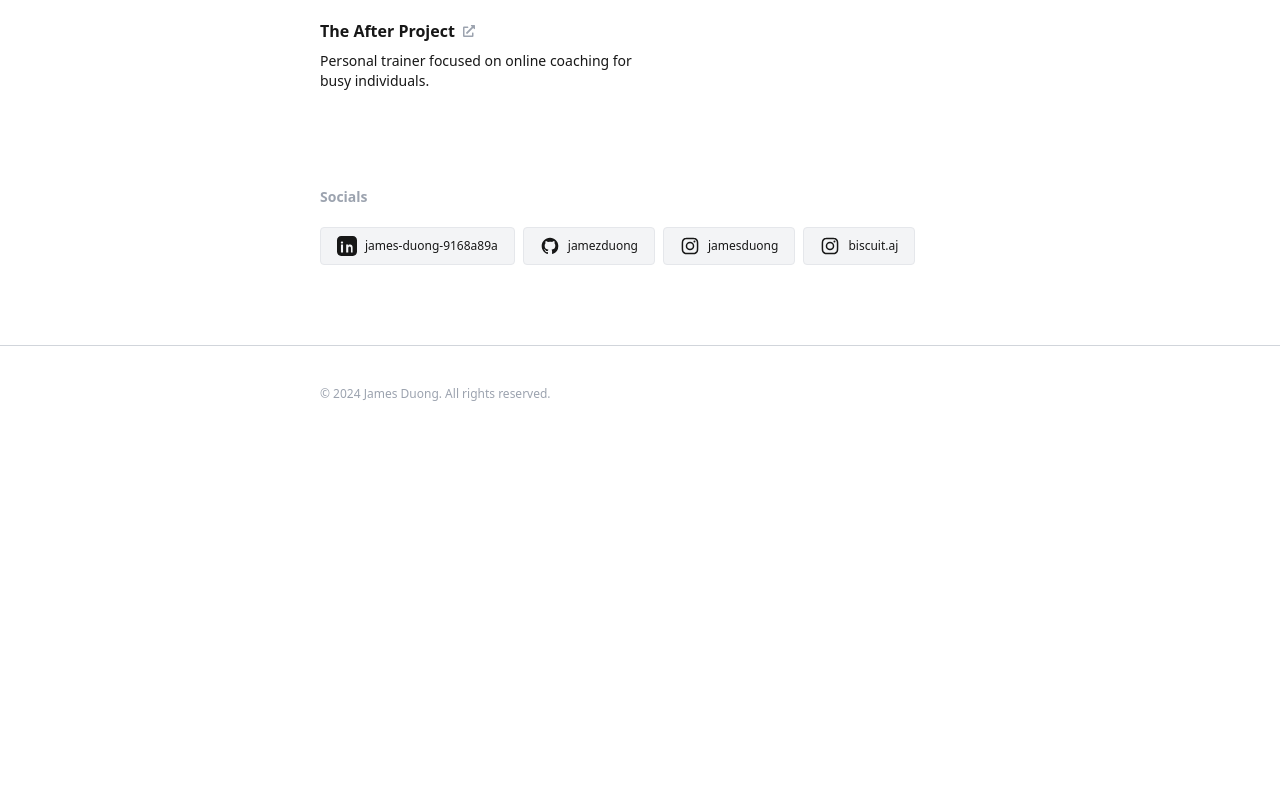
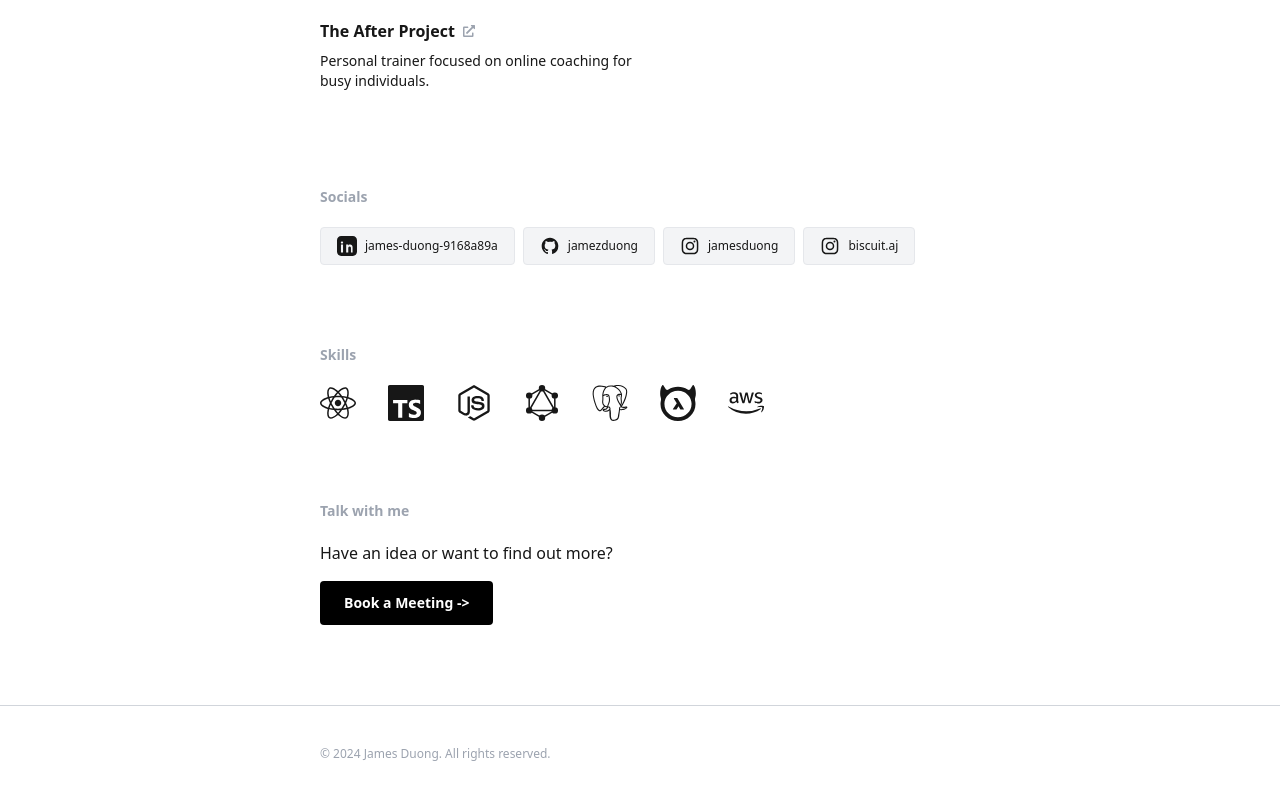
Before and after one commit to jamezduong/jamezduong.github.io, a Next.js app: page / in a window 1280 px wide. Shown: the part 1298-2098 px from the top of the page. Before the commit the page ends 1740 px from the top, so only its background shows below. Built offline with nearby package versions, Linux system fonts and the light colour scheme; a web font is replaced by a local one.

Commit message:
add skills and calendly

```diff
--- a/package.json
+++ b/package.json
@@ -15,7 +15,8 @@
     "framer-motion": "^11.11.8",
     "next": "14.2.15",
     "react": "^18",
-    "react-dom": "^18"
+    "react-dom": "^18",
+    "react-icons": "^5.3.0"
   },
   "devDependencies": {
     "@types/node": "^20",
--- /dev/null
+++ b/src/app/components/calendly.tsx
@@ -0,0 +1,34 @@
+import { Subheading } from "./ui/subheading";
+
+export const CalendlyWidget = () => {
+  return (
+    <>
+      <Subheading text="Talk with me" />
+      <p className="mb-4">Have an idea or want to find out more?</p>
+      <p className="mb-4">
+        <a
+          href="https://calendly.com/jamesduong1"
+          target="_blank"
+          rel="noopener noreferrer"
+          className="underline
+        text-gray-400
+        "
+        >
+          <button
+            className="
+            rounded
+            bg-black
+            text-white
+            px-6
+            py-3
+            text-sm
+            font-semibold
+            "
+          >
+            Book a Meeting {"->"}
+          </button>
+        </a>
+      </p>
+    </>
+  );
+};
--- /dev/null
+++ b/src/app/components/skills.tsx
@@ -0,0 +1,57 @@
+import {
+  SiGraphql,
+  SiHasura,
+  SiPostgresql,
+  SiTypescript,
+} from "react-icons/si";
+import { Subheading } from "./ui/subheading";
+import { FaNodeJs, FaReact, FaAws } from "react-icons/fa";
+
+const items = [
+  {
+    icon: FaReact,
+    alt: "React",
+  },
+  {
+    icon: SiTypescript,
+    alt: "TypeScript",
+  },
+  {
+    icon: FaNodeJs,
+    alt: "NodeJs",
+  },
+  {
+    icon: SiGraphql,
+    alt: "GraphQL",
+  },
+  {
+    icon: SiPostgresql,
+    alt: "Postgresql",
+  },
+  {
+    icon: SiHasura,
+    alt: "Hasura",
+  },
+  {
+    icon: FaAws,
+    alt: "AWS",
+  },
+];
+
+export const Skills = () => {
+  return (
+    <>
+      <Subheading text="Skills" />
+      <div className="flex flex-wrap gap-8">
+        {items.map((item) => (
+          <div key={item.alt} className="relative group">
+            <item.icon size={36} aria-label={item.alt} />
+            <span className="absolute bottom-full mb-2 hidden w-max bg-gray-800 text-white text-xs rounded-md p-1 opacity-0 group-hover:opacity-100 group-hover:block transition-opacity duration-200">
+              {item.alt}
+            </span>
+          </div>
+        ))}
+      </div>
+    </>
+  );
+};
--- a/src/app/page.tsx
+++ b/src/app/page.tsx
@@ -1,6 +1,8 @@
+import { CalendlyWidget } from "./components/calendly";
 import { Footer } from "./components/footer";
 import { Header } from "./components/header";
 import { Projects } from "./components/projects";
+import { Skills } from "./components/skills";
 import { Socials } from "./components/socials";
 import { Section } from "./components/ui/section";
 import { WorkExperience } from "./components/work-experience";
@@ -21,6 +23,12 @@ export default function Main() {
         <Section>
           <Socials />
         </Section>
+        <Section>
+          <Skills />
+        </Section>
+        <Section>
+          <CalendlyWidget />
+        </Section>
       </div>
       <Footer />
     </div>
```
Also changed, not shown: 1 other file (tests, documents, lock files or other folders).
